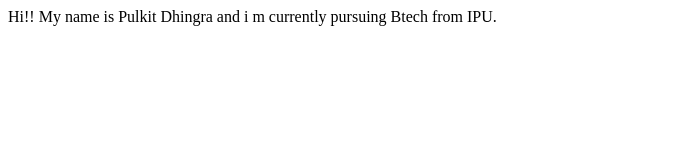
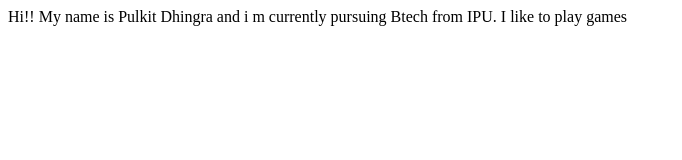
Before and after one commit to pulkitdhingra01/Student-Name-Site, a plain HTML site: page index.html in a window 1280 px wide. Shown: the whole page, without its empty margins (0-682 px from the left). Drawn offline with Linux system fonts and the light colour scheme.

Commit message:
Update index.html

```diff
--- a/index.html
+++ b/index.html
@@ -8,5 +8,6 @@
 </head>
 <body>
     Hi!! My name is Pulkit Dhingra and i m currently pursuing Btech from IPU.
+    I like to play games
 </body>
 </html>
```
